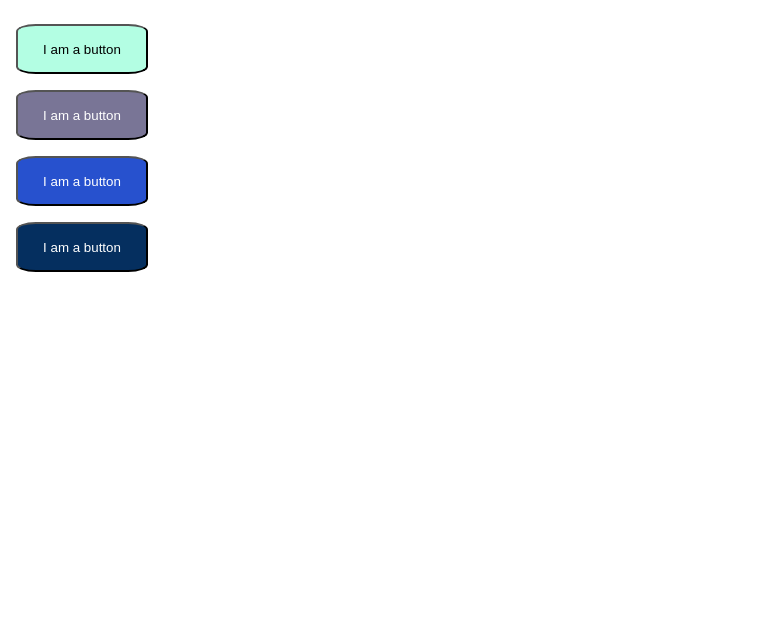
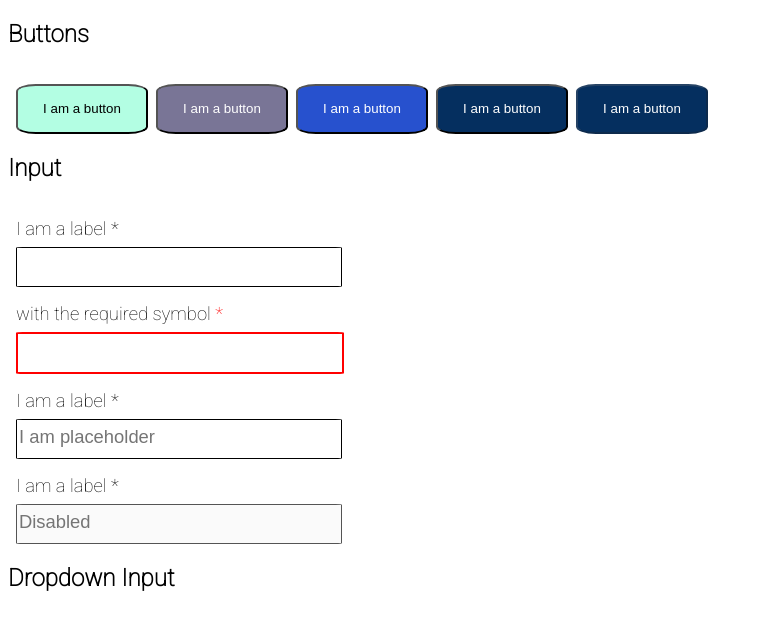
Before and after one commit to kbongco/chibi-design, an Angular app: page / in a window 1280 px wide. Shown: the top 630 px of the page, without its empty margins (0-761 px from the left). Built offline with nearby package versions, Linux system fonts and the light colour scheme.

Commit message:
fixing up files that got messed up

```diff
--- /dev/null
+++ b/src/app/Interfaces/option-interface.ts
@@ -0,0 +1,4 @@
+export interface Option {
+  name: string;
+  value: string;
+}
--- a/src/app/app.component.html
+++ b/src/app/app.component.html
@@ -1,7 +1,30 @@
-<app-chbi-button value={{value}} [isDefault]="true"></app-chbi-button>
+<section>
+<h1>Buttons</h1>
+<div class='chibi-buttons'>
+  <app-chbi-button value={{value}} [isDefault]="true"></app-chbi-button>
 
 <app-chbi-button value={{value}} [isDark]="true"></app-chbi-button>
 
 <app-chbi-button value={{value}} [isSecondary]="true"></app-chbi-button>
 
 <app-chbi-button value={{value}} [isPrimary]="true"></app-chbi-button>
+
+<app-chbi-button value={{value}} [isPrimary]="true" [disabled]="true"></app-chbi-button>
+</div>
+</section>
+
+<section>
+  <h1>Input</h1>
+
+  <app-chbi-input-fields labelText={{labelText}}></app-chbi-input-fields>
+
+  <app-chbi-input-fields labelText={{labelTextRequired}} [isRequired]="true"></app-chbi-input-fields>
+
+  <app-chbi-input-fields labelText={{labelText}} placeholder={{placeHolder}}></app-chbi-input-fields>
+
+  <app-chbi-input-fields labelText={{labelText}} [isDisabled]="true" placeholder={{placeHolderDisabled}}></app-chbi-input-fields>
+</section>
+
+<section>
+  <h1>Dropdown Input</h1>
+</section>
--- a/src/app/app.component.scss
+++ b/src/app/app.component.scss
@@ -0,0 +1,9 @@
+@import url('https://fonts.googleapis.com/css2?family=Audiowide&family=Roboto:wght@100&display=swap');
+* {
+  font-family: 'Audiowide', cursive;
+font-family: 'Roboto', sans-serif;
+}
+.chibi-buttons {
+  display: flex;
+
+}
--- a/src/app/app.component.ts
+++ b/src/app/app.component.ts
@@ -13,5 +13,10 @@ export class AppComponent {
   public isSecondary: boolean = true;
   public isPrimary: boolean = true;
   disabled = true;
+  labelText = 'I am a label'
+  labelTextRequired = 'with the required symbol'
+  placeHolder = 'I am placeholder';
+  public isRequired?: boolean;
+  placeHolderDisabled = "Disabled"
 
 }
--- a/src/app/app.module.ts
+++ b/src/app/app.module.ts
@@ -3,11 +3,13 @@ import { BrowserModule } from '@angular/platform-browser';
 
 import { AppComponent } from './app.component';
 import { ChbiButtonComponent } from './Components/chbi-button/chbi-button.component';
+import {ChbiInputFieldsComponent} from './Components/chbi-input-fields/chbi-input-fields.component'
 
 @NgModule({
   declarations: [
     AppComponent,
-    ChbiButtonComponent
+    ChbiButtonComponent,
+    ChbiInputFieldsComponent
   ],
   imports: [
     BrowserModule
```
